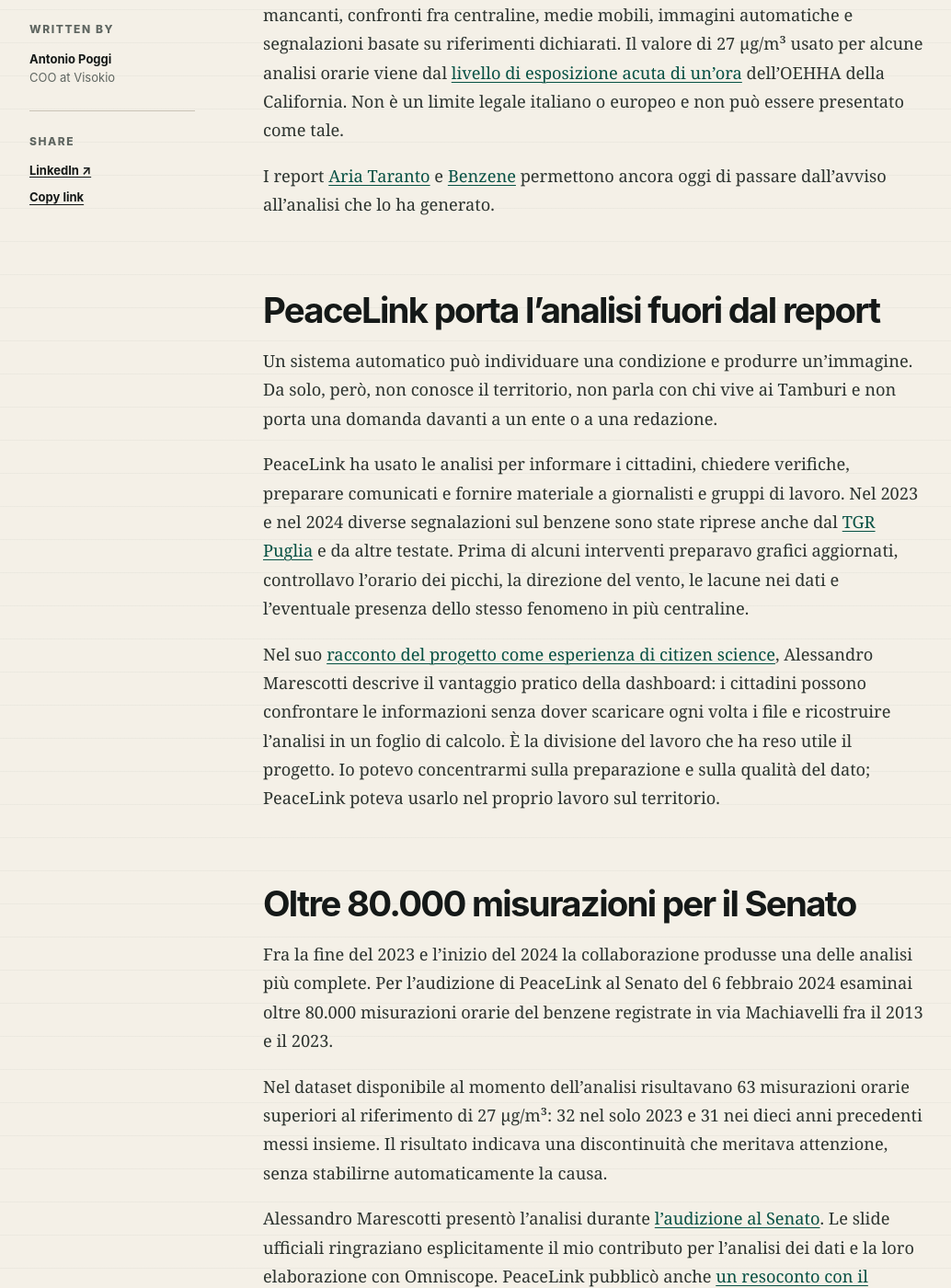
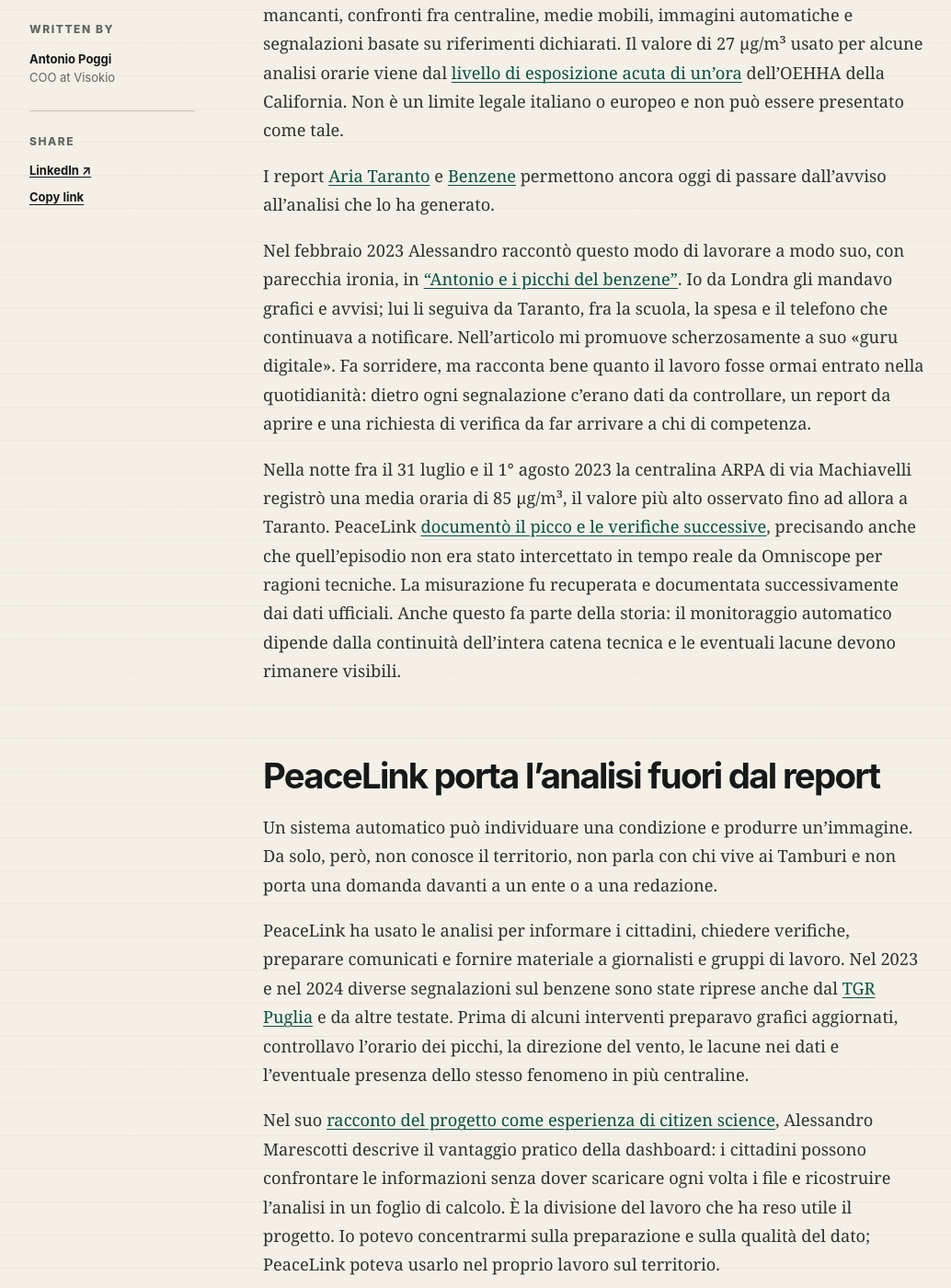
Before and after one commit to toniopoggi/toniopoggi.github.io, a Jekyll site: the page built from _articles/peacelink-dati-ambientali-taranto.md, in a window 1280 px wide and 1400 px high, scrolled down 4454 px. Shown: the whole window at 92% size, without its empty margins (121-1155 px from the left). Built offline with Jekyll 4.4.1, drawn with Linux system fonts in a browser that asks for light colours; some of the changed text lies outside the part shown.

Commit message:
Add evidence to PeaceLink contribution timeline

```diff
--- a/_articles/peacelink-dati-ambientali-taranto.md
+++ b/_articles/peacelink-dati-ambientali-taranto.md
@@ -139,6 +139,26 @@
 [Benzene](https://omniscope.app/Air+Pollution/Italy/Taranto.iox/r/Benzene/)
 permettono ancora oggi di passare dall'avviso all'analisi che lo ha generato.
 
+Nel febbraio 2023 Alessandro raccontò questo modo di lavorare a modo suo, con
+parecchia ironia, in
+[“Antonio e i picchi del benzene”](https://www.peacelink.it/lds/a/49359.html).
+Io da Londra gli mandavo grafici e avvisi; lui li seguiva da Taranto, fra la
+scuola, la spesa e il telefono che continuava a notificare. Nell'articolo mi
+promuove scherzosamente a suo «guru digitale». Fa sorridere, ma racconta bene
+quanto il lavoro fosse ormai entrato nella quotidianità: dietro ogni
+segnalazione c'erano dati da controllare, un report da aprire e una richiesta di
+verifica da far arrivare a chi di competenza.
+
+Nella notte fra il 31 luglio e il 1° agosto 2023 la centralina ARPA di via
+Machiavelli registrò una media oraria di 85 µg/m³, il valore più alto osservato
+fino ad allora a Taranto. PeaceLink
+[documentò il picco e le verifiche successive](https://www.peacelink.it/tarantosociale/a/49602.html),
+precisando anche che quell'episodio non era stato intercettato in tempo reale da
+Omniscope per ragioni tecniche. La misurazione fu recuperata e documentata
+successivamente dai dati ufficiali. Anche questo fa parte della storia: il
+monitoraggio automatico dipende dalla continuità dell'intera catena tecnica e
+le eventuali lacune devono rimanere visibili.
+
 ## PeaceLink porta l'analisi fuori dal report
 
 Un sistema automatico può individuare una condizione e produrre un'immagine.
@@ -162,11 +182,32 @@
 e sulla qualità del dato; PeaceLink poteva usarlo nel proprio lavoro sul
 territorio.
 
+## Dai singoli episodi alle serie storiche
+
+All'inizio del 2024 il lavoro si allargò ai confronti su periodi più lunghi.
+L'8 gennaio PeaceLink pubblicò
+[un confronto fra il 2021, il 2022 e il 2023](https://www.peacelink.it/tarantosociale/a/49828.html)
+basato sui dati ARPA disponibili per via Orsini ed elaborati con Omniscope. Nel
+2023 il benzene risultava in aumento del 14,93% rispetto al 2022 e il PM10 del
+22,09%; anche il 2022 era stato superiore al 2021 per entrambe le misure.
+
+Poche settimane dopo estesi l'analisi del benzene all'intero periodo 2016–2023,
+sempre per la centralina di via Orsini. La retta di tendenza elaborata con
+Omniscope indicava un andamento crescente della serie. L'analisi fu ripresa da
+*Repubblica Bari* e pubblicata da PeaceLink in
+[“Otto anni di benzene in aumento a Taranto nel quartiere Tamburi”](https://www.peacelink.it/ecologia/a/49861.html),
+che mi attribuisce esplicitamente l'elaborazione e il grafico.
+
+La retta descriveva la tendenza complessiva di quella serie: non significa che
+ogni anno fosse necessariamente peggiore del precedente e, da sola, non
+identifica la causa. Le valutazioni sullo stabilimento e sulle politiche
+industriali appartenevano a PeaceLink e agli autori degli articoli; il mio
+contributo riguardava i dati e l'analisi.
+
 ## Oltre 80.000 misurazioni per il Senato
 
-Fra la fine del 2023 e l'inizio del 2024 la collaborazione produsse una delle
-analisi più complete. Per l'audizione di PeaceLink al Senato del 6 febbraio
-2024 esaminai oltre 80.000 misurazioni orarie del benzene registrate in via
+Pochi giorni dopo, per l'audizione di PeaceLink al Senato del 6 febbraio 2024,
+esaminai oltre 80.000 misurazioni orarie del benzene registrate in via
 Machiavelli fra il 2013 e il 2023.
 
 Nel dataset disponibile al momento dell'analisi risultavano 63 misurazioni
@@ -225,7 +266,7 @@
 
 <figure>
   <img src="{{ '/assets/images/benzene-trend-linkedin-2023-2025.jpg' | relative_url }}" alt="Report Omniscope sul numero e sul valore medio dei picchi giornalieri di benzene in quattro centraline di Taranto dal 2023 al 2025" width="800" height="1112" loading="lazy">
-  <figcaption>Nel periodo 2023–2025 il report mostrava meno picchi giornalieri e valori medi in calo, in particolare ai Tamburi. Qui il picco è una media giornaliera sopra 5 µg/m³: una misura diversa dagli episodi orari sopra 27 µg/m³. Il 2025 era ancora incompleto quando pubblicai l'analisi.</figcaption>
+  <figcaption>Nel periodo 2023–2025 il report mostrava meno picchi giornalieri e valori medi in calo, in particolare ai Tamburi. Qui il picco è una media giornaliera sopra 5 µg/m³: una misura diversa dagli episodi orari sopra 27 µg/m³. Il 2025 era ancora incompleto quando pubblicai l'analisi. Il confronto non è sovrapponibile alla serie 2016–2023 di via Orsini: cambiano il periodo, il numero di centraline e l'indicatore utilizzato.</figcaption>
 </figure>
 
 ## Competenze tecniche e conoscenza del territorio
```
Also changed, not shown: other parts of _articles/peacelink-dati-ambientali-taranto.md (+2 -2 lines).
